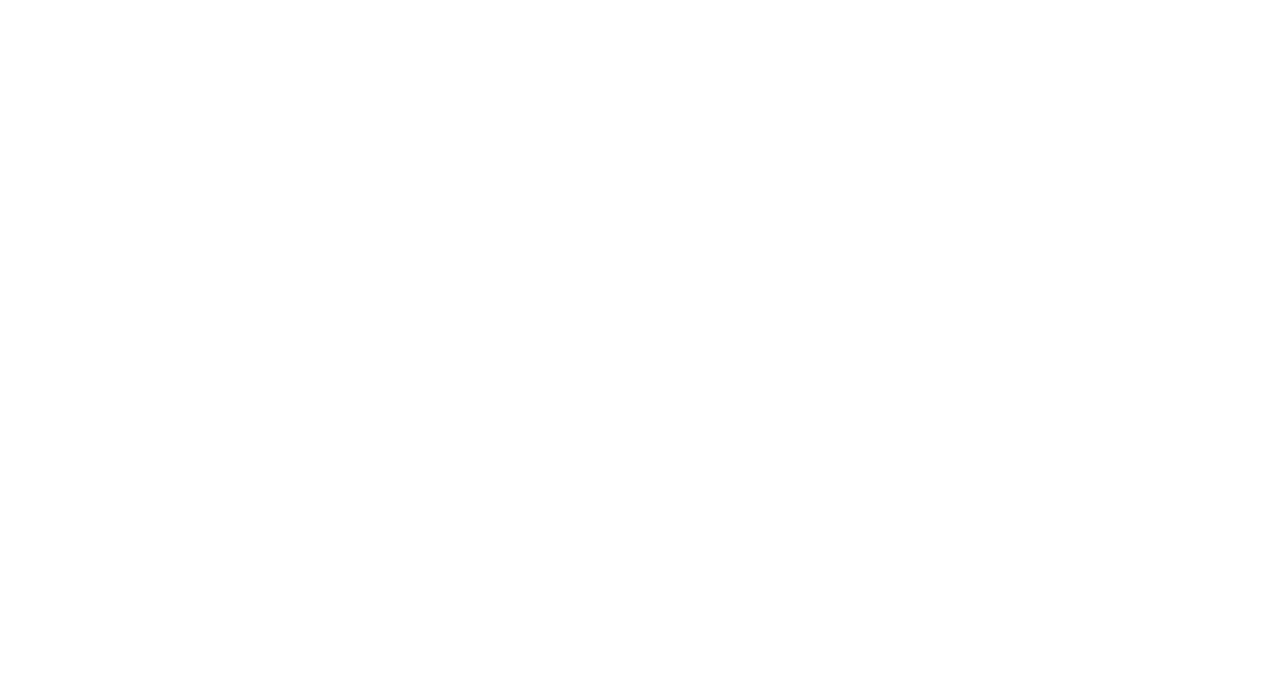
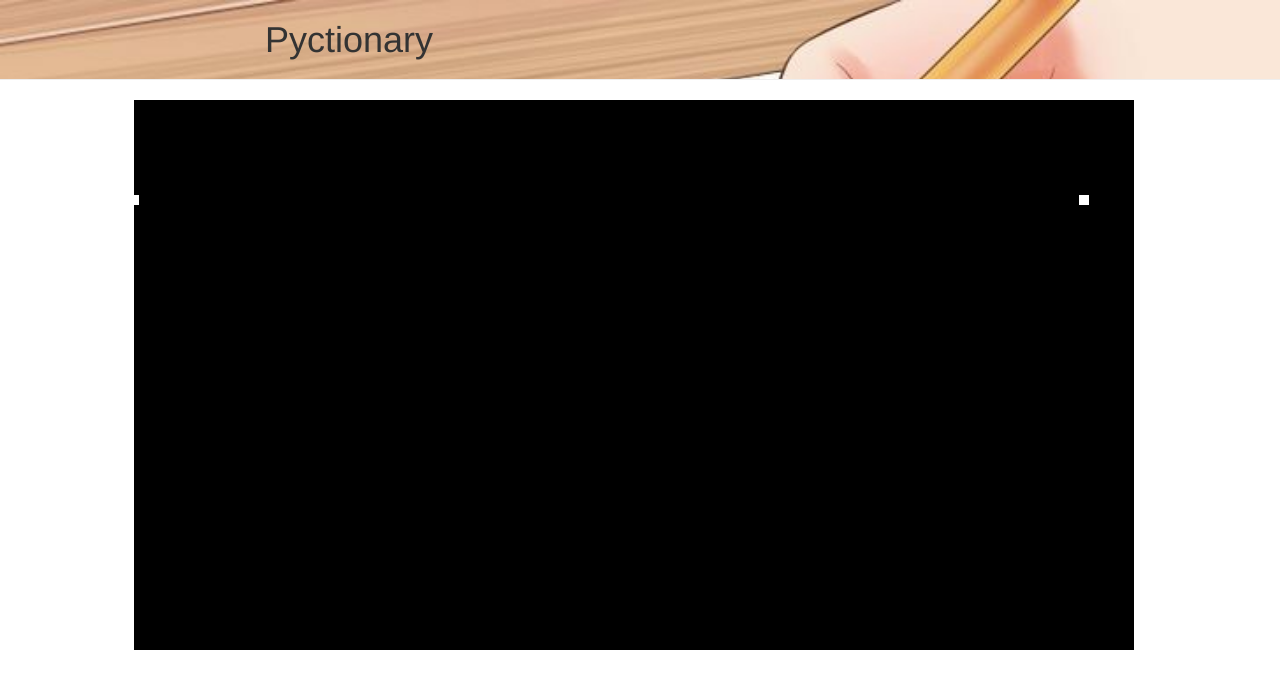
Before and after one commit to andrew-vicencio/CUHacking-Pyctionary, a plain HTML site: page website/index.html in a window 1280 px wide. Drawn offline with nearby package versions, Linux system fonts and the light colour scheme.

Commit message:
Base Website

```diff
--- a/website/css/master.css
+++ b/website/css/master.css
@@ -0,0 +1,19 @@
+.pink {
+  background: pink;
+}
+
+.page-header {
+  padding: auto;
+  background: url(../images/placeholder.jpg);
+  background-size: cover;
+}
+
+h1 {
+  padding: auto;
+}
+
+/*canvas {
+  height: 100vh;;
+  width: 100%;
+  margin:auto;
+}*/
--- a/website/index.html
+++ b/website/index.html
@@ -2,11 +2,44 @@
 <html>
   <head>
     <meta charset="utf-8">
-    <title>Pyktionary</title>
-    <link rel="stylesheet" href="/css/master.css">
-    <link rel="stylesheet" href="/css/bootstrap.css">
+    <title>Pyctionary</title>
+    <link rel="stylesheet" href="css/master.css">
+    <link rel="stylesheet" href="css/bootstrap.css">
+    <script type="text/javascript" src="script/script.js"></script>
+    <script src="https://code.jquery.com/jquery-3.1.1.js"
+    integrity="sha256-16cdPddA6VdVInumRGo6IbivbERE8p7CQR3HzTBuELA="
+    crossorigin="anonymous"></script>
   </head>
   <body>
 
+    <div class="page-header">
+      <div class="container">
+        <div class="row">
+          <div class="col-lg-2">
+
+          </div>
+          <div class="col-lg-8">
+            <div class="">
+              <h1>Pyctionary</h1>
+            </div>
+          </div>
+          <div class="col-lg-2">
+
+          </div>
+        </div>
+      </div>
+    </div>
+
+    <div class="container-fluid">
+      <div class="col-lg-1">
+
+      </div>
+      <div class="col-lg-10">
+        <canvas id="canvas" width="1000px" height="550vh"></canvas>
+      </div>
+      <div class="col-lg-1">
+
+      </div>
+    </div>
   </body>
 </html>
--- /dev/null
+++ b/website/script/script.js
@@ -0,0 +1,45 @@
+var left;
+var right;
+var c;
+var cc;
+var hs;
+var arr;
+
+window.onload=function() {
+  c=document.getElementById('canvas');
+  cc=c.getContext('2d');
+  left = {x: 0, y: 100};
+  right = {x: c.width-50, y: 100};
+  hs = 10;
+
+  cc.beginPath();
+  cc.moveTo(right.x, right.y);
+  cc.lineWidth=10;
+  cc.strokeStyle='white';
+
+  setInterval(update, 1000/60);
+  c.addEventListener('mousemove', function(e) {
+    var rect = c.getBoundingClientRect();
+    var oldx = right.x;
+    var oldy = right.y;
+    right.x = (e.clientX-rect.left)/(rect.right-rect.left)*c.width;
+    right.y = (e.clientY-rect.top)/(rect.bottom-rect.top)*c.height;
+  });
+}
+
+// function canvasStyle() {
+//   d=document.getElementById('top');
+//   c.width=100vw;
+//   c.height=100vh;
+// }
+
+function update() {
+  cc.fillStyle='black';
+  cc.fillRect(0, 0, c.width, c.height);
+
+  cc.fillStyle='white';
+  cc.fillRect(left.x-hs/2, left.y-hs/2, hs, hs);
+  cc.fillRect(right.x-hs/2, right.y-hs/2, hs, hs);
+  cc.lineTo(right.x, right.y);
+  cc.stroke();
+}
```
Also changed, not shown: website/css/bootstrap.css, website/images/placeholder.jpg (added).
